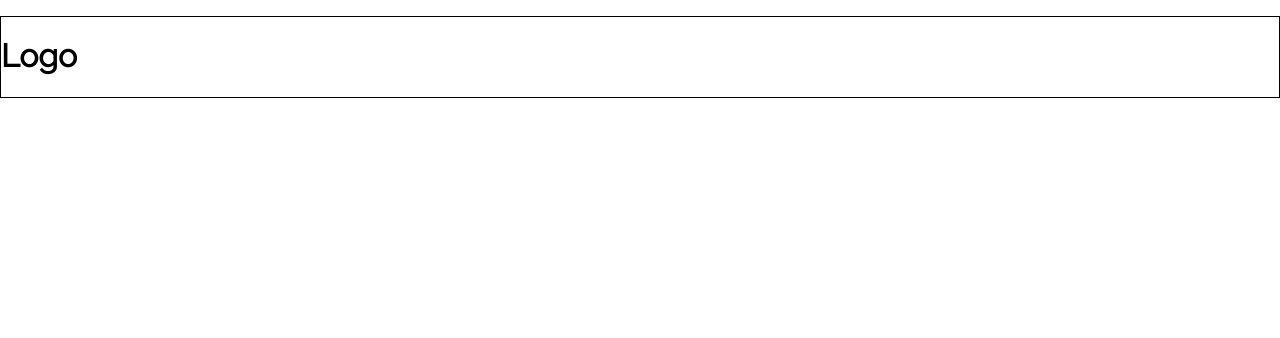
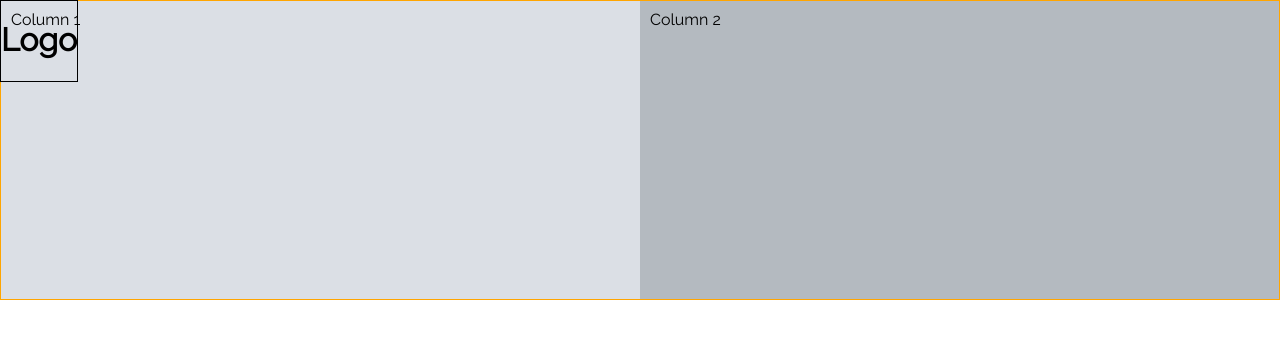
Before and after one commit to dhaivat28/dna-fed-coding-challenge, a website built with Parcel: page index.html in a window 1280 px wide. Built offline with nearby package versions, Linux system fonts and the light colour scheme.

Commit message:
hero 2 columns

```diff
--- a/assets/css/style.scss
+++ b/assets/css/style.scss
@@ -13,13 +13,38 @@ body {
 img {
       max-width:100%;
       height:auto;
+}
 
+.container {
+      width: 95%;
+      margin: 0 auto;
 }
+
+.flex-container{
+      border: 1px solid orange;
+      // width: 80%;
+      min-height: 300px;
+      margin: 0 auto;
+      display: -webkit-flex; /* Safari */
+      display: flex; /* Standard syntax */
+}
+
+.flex-container .column{
+      padding: 10px;
+      background: #dbdfe5;
+      flex: 1;
+      -webkit-flex: 1; /* Safari */
+      -ms-flex: 1; /* IE 10 */
+
+  }
+
+  .flex-container .column.bg-alt{
+      background: #b4bac0;
+  }
 
 /* Header */
 header {
-      // position: absolute;
-      margin-top: 1em;
+      position: absolute;
       border: 1px solid black;
 }
 
--- a/index.html
+++ b/index.html
@@ -17,6 +17,13 @@
 		</div>
 	</header>
 
+	<section class="home-hero">
+		<div class="flex-container">
+			<div class="column">Column 1</div>
+        		<div class="column bg-alt">Column 2</div>
+		</div>
+	</section>
+
 
 	<!-- <img src="./assets/images/watch.png" alt="Watch"> -->
 	<script src="./assets/js/main.js"></script>
```
